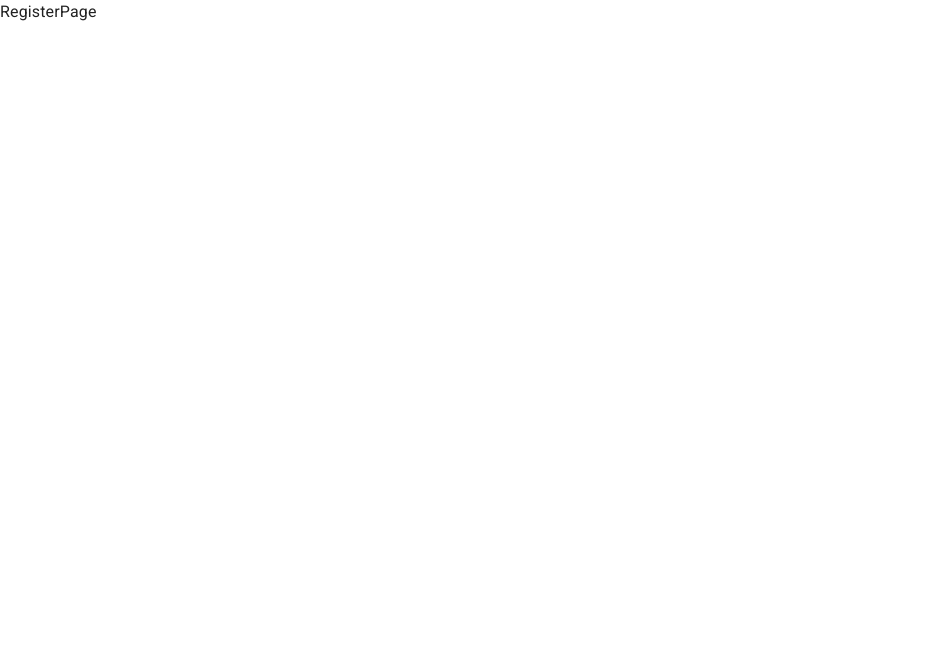
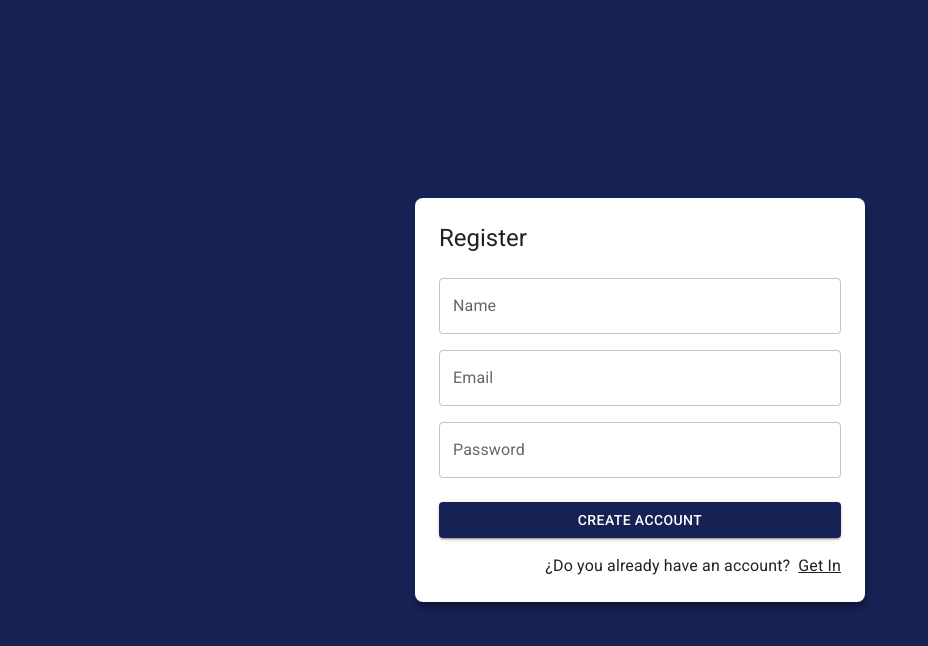
Before and after one commit to EdisonAlzate/Sistema-de-ventas, a React (Create React App) app in the folder sistema-ventas/: page /auth/register in a window 1280 px wide. Shown: the top 646 px of the page, without its empty margins (0-928 px from the left). Built offline with nearby package versions, Linux system fonts and the light colour scheme.

Commit message:
Listo el UI de las pantallas del login y register

```diff
--- /dev/null
+++ b/sistema-ventas/src/auth/layout/AuthLayout.js
@@ -0,0 +1,31 @@
+import { Grid, Typography } from "@mui/material"
+
+
+export const AuthLayout = ({ children, title = '' }) => {
+    return (
+        <Grid
+            container
+            spacing={0}
+            direction="column"
+            alignItems="center"
+            justifyContent="center"
+            sx={{ minHeight: '100vh', backgroundColor: 'primary.main', padding: 4 }}
+        >
+
+            <Grid item
+                className='box-shadow'
+                xs={3}
+                sx={{
+                    width: { sm: 450 },
+                    backgroundColor: 'white',
+                    padding: 3,
+                    borderRadius: 2
+                }}>
+                <Typography variant='h5' sx={{ mb: 1 }}>{title}</Typography>
+
+                {children}
+
+            </Grid>
+        </Grid>
+    )
+}
--- a/sistema-ventas/src/auth/pages/LoginPage.js
+++ b/sistema-ventas/src/auth/pages/LoginPage.js
@@ -1,6 +1,58 @@
 
+import { Button, Grid, Link, TextField, Typography } from '@mui/material'
+import { Google } from '@mui/icons-material'
+import { Link as RouterLink } from 'react-router-dom';
+import { AuthLayout } from '../layout/AuthLayout';
 export const LoginPage = () => {
   return (
-    <div>LoginPage</div>
+    <AuthLayout title="Login">
+      <form>
+        <Grid container>
+
+          <Grid item xs={12} sx={{ mt: 2 }}>
+            <TextField
+              label="Email"
+              type="email"
+              placeholder="edisonalzate11@gmail.com"
+              fullWidth />
+          </Grid>
+
+          <Grid item xs={12} sx={{ mt: 2 }}>
+            <TextField
+              label="Password"
+              type="password"
+              placeholder="password"
+              fullWidth />
+          </Grid>
+
+          <Grid container spacing={2} sx={{ mb: 2, mt: 1 }}>
+            <Grid item xs={12} sm={6}>
+              <Button variant='contained' fullWidth>
+                Login
+              </Button>
+            </Grid>
+
+            <Grid item xs={12} sm={6}>
+              <Button variant='contained' fullWidth>
+                <Google />
+                <Typography sx={{ ml: 1 }}>Google</Typography>
+              </Button>
+            </Grid>
+
+          </Grid>
+
+          <Grid container direction='row' justifyContent='end'>
+            <Link component={RouterLink} color='inherit' to="/auth/register">
+            Create Account
+            </Link>
+          </Grid>
+
+        </Grid>
+      </form>
+    </AuthLayout>
+
+
+
+
   )
 }
--- a/sistema-ventas/src/auth/pages/RegisterPage.js
+++ b/sistema-ventas/src/auth/pages/RegisterPage.js
@@ -1,6 +1,60 @@
+
+import { Button, Grid, Link, TextField, Typography } from '@mui/material'
+import { Google } from '@mui/icons-material'
+import { Link as RouterLink } from 'react-router-dom';
+import { AuthLayout } from '../layout/AuthLayout';
 
 export const RegisterPage = () => {
   return (
-    <div>RegisterPage</div>
+    <AuthLayout title="Register">
+      <form>
+        <Grid container>
+
+          <Grid item xs={12} sx={{ mt: 2 }}>
+            <TextField
+              label="Name"
+              type="text"
+              placeholder="Edison Alzate"
+              fullWidth />
+          </Grid>
+          <Grid item xs={12} sx={{ mt: 2 }}>
+            <TextField
+              label="Email"
+              type="email"
+              placeholder="edisonalzate11@gmail.com"
+              fullWidth />
+          </Grid>
+
+          <Grid item xs={12} sx={{ mt: 2 }}>
+            <TextField
+              label="Password"
+              type="password"
+              placeholder="password"
+              fullWidth />
+          </Grid>
+
+          <Grid container spacing={2} sx={{ mb: 2, mt: 1 }}>
+            <Grid item xs={12} >
+              <Button variant='contained' fullWidth>
+                Create Account
+              </Button>
+            </Grid>
+
+          </Grid>
+
+          <Grid container direction='row' justifyContent='end'>
+            <Typography sx={{ mr: 1 }}>¿Do you already have an account?</Typography>
+            <Link component={RouterLink} color='inherit' to="/auth/login">
+              Get In
+            </Link>
+          </Grid>
+
+        </Grid>
+      </form>
+    </AuthLayout>
+
+
+
+
   )
 }
--- a/sistema-ventas/src/sistema/pages/SystemPage.js
+++ b/sistema-ventas/src/sistema/pages/SystemPage.js
@@ -1,12 +1,10 @@
-import { MailOutline } from "@mui/icons-material"
+
 import { Typography } from "@mui/material"
-
 
 export const SystemPage = () => {
   return (
     <>
-    <Typography variant='h1'>systemPage</Typography>
-    <MailOutline/>
+      <Typography variant='h1'>systemPage</Typography>
     </>
   )
 }
--- a/sistema-ventas/src/styles.css
+++ b/sistema-ventas/src/styles.css
@@ -0,0 +1,3 @@
+.box-shadow{
+    box-shadow:1px 6px 4px rgba(0,0,0,0.3)
+}
--- a/sistema-ventas/src/tema/purpleTheme.js
+++ b/sistema-ventas/src/tema/purpleTheme.js
@@ -4,10 +4,10 @@
 export const purpleTheme=createTheme({
     palette:{
         primary:{
-            main:'#262254'
+            main:'#162254'
         },
         secondary:{
-            main:'#543884'
+            main:'#143884'
         }
     },
     error:{
```
